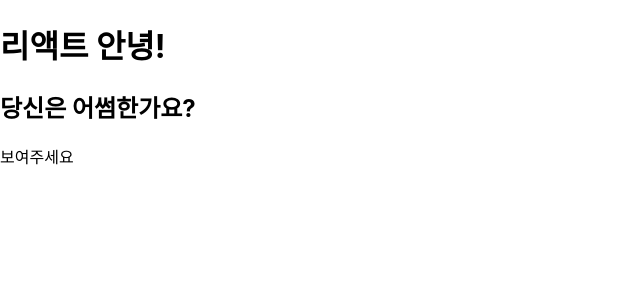
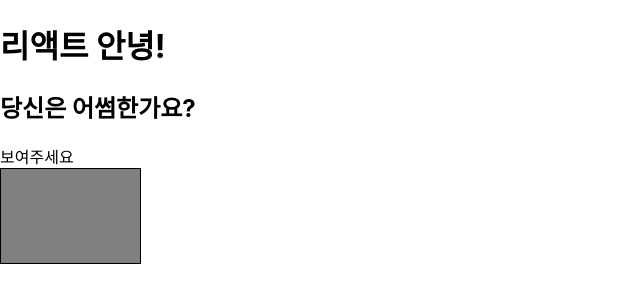
Before and after one commit to websharei/study, a React (Create React App) app in the folder chapter2/05-conditional-operator/: page / in a window 1280 px wide. Shown: the top 302 px of the page, without its empty margins (0-640 px from the left). Built offline with nearby package versions, Linux system fonts and the light colour scheme.

Commit message:
2.4.5 인라인 스타일링, 2.4 JSX문법, 2장 jSX: 예제 실습

```diff
--- a/chapter2/05-conditional-operator/src/App.js
+++ b/chapter2/05-conditional-operator/src/App.js
@@ -4,13 +4,21 @@ class App extends Component { // 이코드는 App이라는 클래스를 선언
 	render() {// 이 함수 내부에서는 컴포넌트를 유저에게 어떻게 보일지 return합니다.
 		const text = '당신은 어썸한가요?';
 		const condition = true;
+		const style = {
+			backgroundColor: 'gray',
+			border: '1px solid black',
+			height: Math.round(Math.random() * 300) + 50,
+			width: Math.round(Math.random() * 300) + 50,
+			WebkitTransition: 'all',
+			MozTransition: 'all',
+			msTransition: 'all'
+		};
 		return (
 			<Fragment>
 				<h1>리액트 안녕!</h1>
 				<h2>{text}</h2>
-				{
-					condition && '보여주세요'
-				}
+				{ condition && '보여주세요' }
+				<div style={style}></div>
 			</Fragment>
 		);
 	}
```
